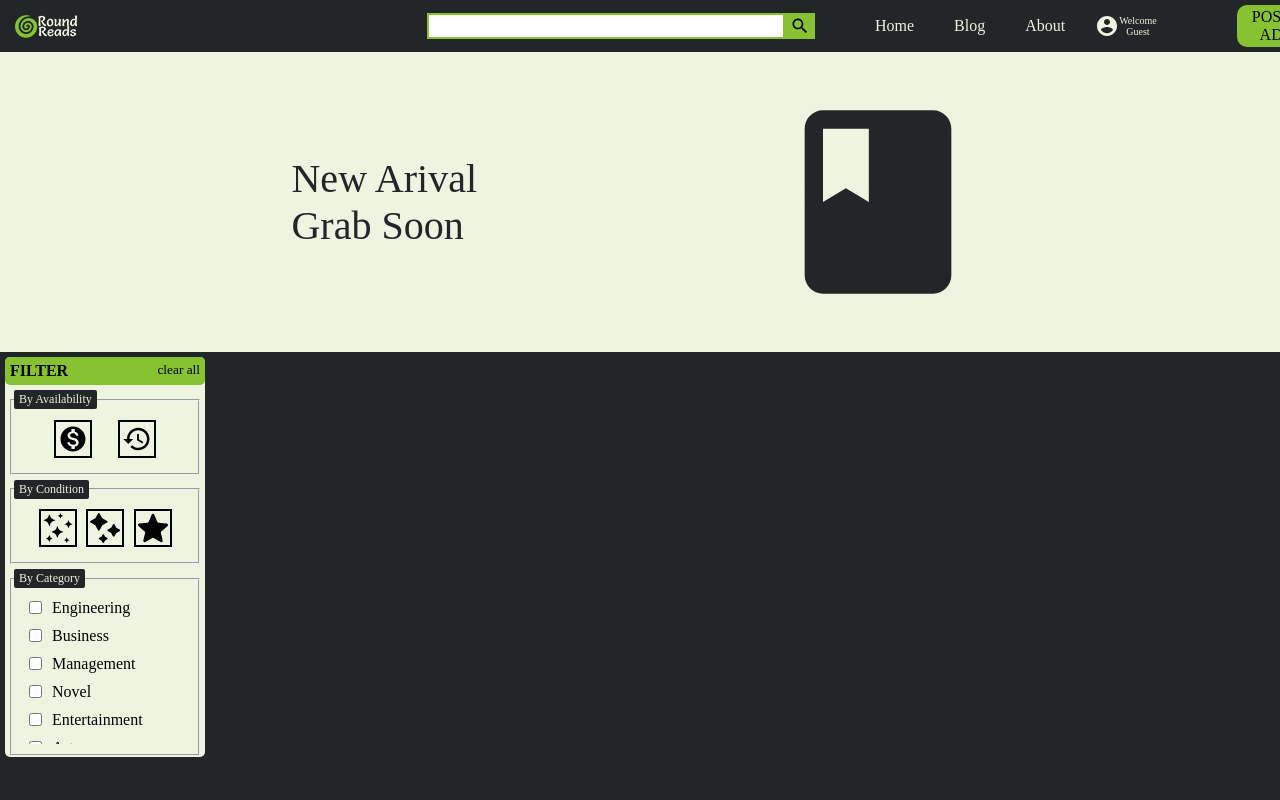
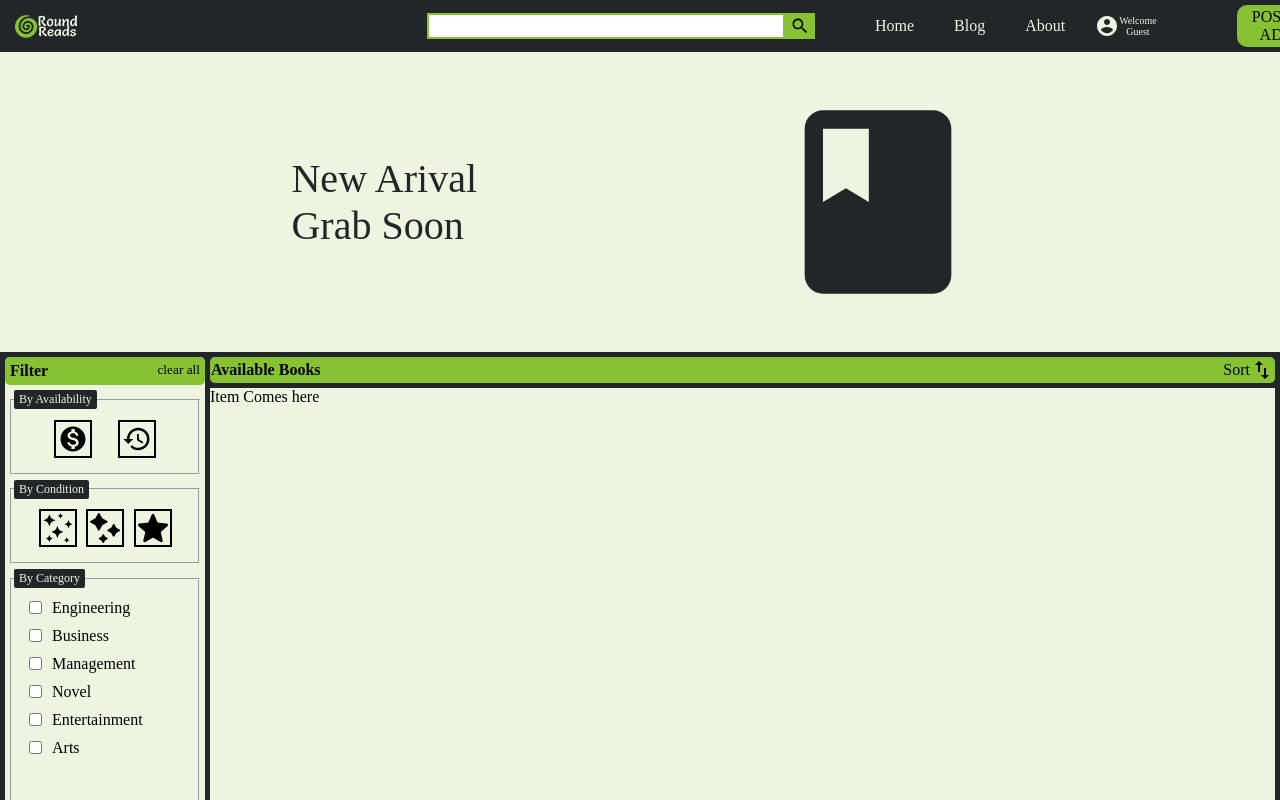
Before and after one commit to BijoyDutta95/RoundReads, a React (Create React App) app: page / in a window 1280 px wide. Shown: the top 800 px of the page. Built offline with nearby package versions, Linux system fonts and the light colour scheme.

Commit message:
Item Block initiated with that blocks header being added. Filter block size increased

```diff
--- a/src/components/FilterBlock.css
+++ b/src/components/FilterBlock.css
@@ -1,10 +1,14 @@
 .filterBlock{
-    height: 400px;
+    position: relative;
+    height: 450px;
     width: 200px;
     background-color: #EDF5E0;
     border-radius: 5px;
     margin-top: 5px;
     margin-left: 5px;
+    margin-right: 5px;
+    float: left;
+
 }
 .filterHeader{
     display: flex;
@@ -24,7 +28,7 @@
     justify-content: space-evenly;
 }
 .catInner{
-    height: 150px;
+    height: 200px;
     display: flex;
     flex-direction: column;
     overflow: hidden;
--- a/src/components/FilterBlock.js
+++ b/src/components/FilterBlock.js
@@ -11,7 +11,7 @@ function FilterBlock() {
     return (
         <div className="filterBlock">
             <div className="filterHeader">
-                <strong>FILTER</strong>
+                <strong>Filter</strong>
                 <small>clear all</small>
             </div>
             {/*<div className="availableHeader">
--- a/src/components/ItemComponent.css
+++ b/src/components/ItemComponent.css
@@ -0,0 +1,7 @@
+#itemsBlock{
+    background-color: #EDF5E0;
+    height: 600px;
+    overflow: hidden;
+    overflow-y: scroll;
+    margin: 5px;
+}
--- a/src/components/ItemComponent.js
+++ b/src/components/ItemComponent.js
@@ -0,0 +1,10 @@
+import React from 'react'
+import './ItemComponent.css'
+function ItemComponent() {
+    return (
+        <div id="itemsBlock">
+            <p>Item Comes here</p>
+        </div>
+    )
+}
+export default ItemComponent
--- /dev/null
+++ b/src/components/ItemHeader.css
@@ -0,0 +1,14 @@
+#itemHeaderBlock{
+    background-color: #86C232;
+    display: flex;
+    justify-content: space-between;
+    align-items: center;
+    border-radius: 5px;
+    margin: 5px;
+    padding: 1px;
+    overflow: hidden;
+}
+#itemSort{
+    display: flex;
+    align-items: center;
+}
--- /dev/null
+++ b/src/components/ItemHeader.js
@@ -0,0 +1,17 @@
+import React from 'react'
+import SortIcon from '@material-ui/icons/SwapVert';
+import './ItemHeader.css'
+function ItemHeader() {
+    return (
+        <div id="itemHeaderBlock">
+            <strong id="headerText">Available Books</strong>
+            <div id="itemSort">
+                <p>Sort</p>
+                <SortIcon/>
+            </div>
+
+        </div>
+    )
+}
+
+export default ItemHeader
--- a/src/components/pages/HomePage.js
+++ b/src/components/pages/HomePage.js
@@ -1,12 +1,16 @@
 import React, { Component } from 'react'
 import Banner from '../Banner'
 import FilterBlock from '../FilterBlock'
+import ItemHeader from '../ItemHeader'
+import ItemComponent from '../ItemComponent'
 export class HomePage extends Component {
     render() {
         return (
             <div>
                 <Banner/>
                 <FilterBlock/>
+                <ItemHeader/>
+                <ItemComponent/>
             </div>
         )
     }
```
